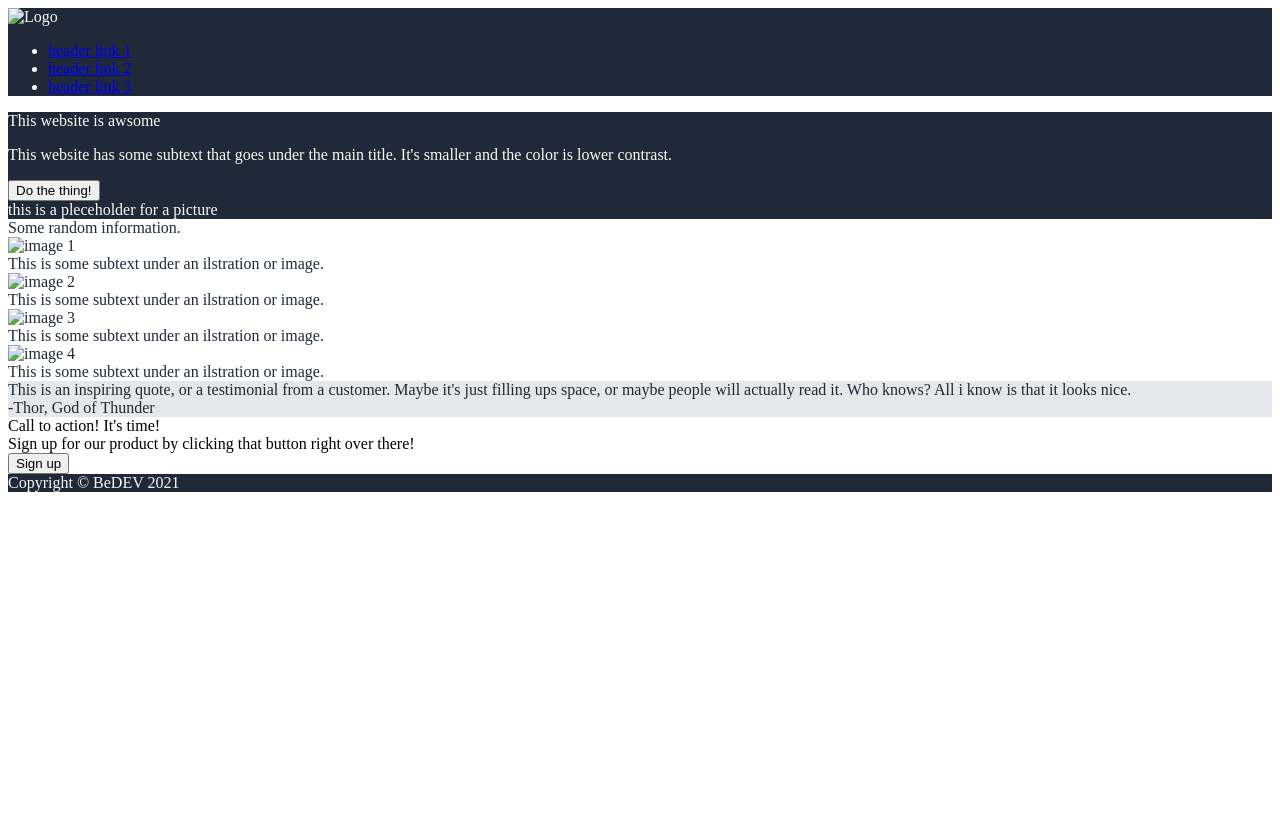
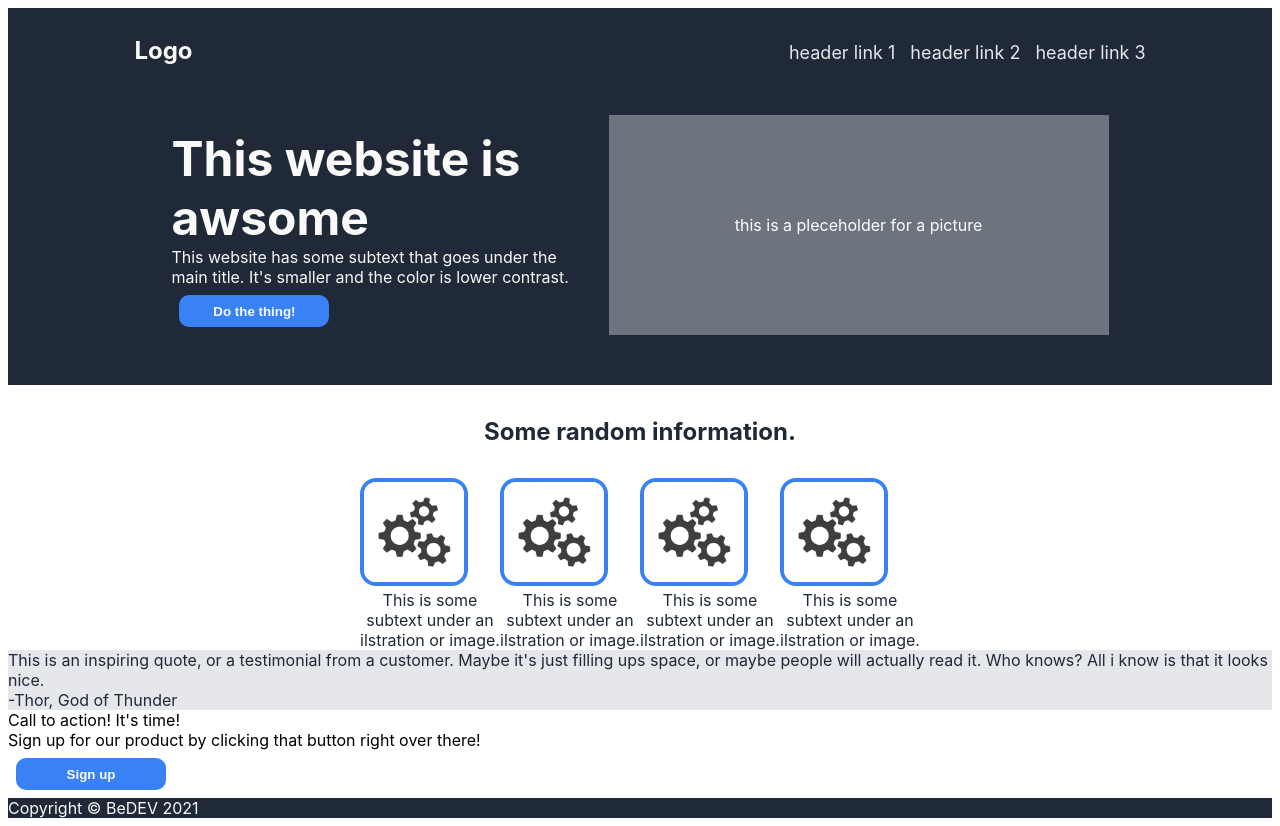
Before and after one commit to beka71/landing-page, a plain HTML site: page index.html in a window 1280 px wide. Before the commit the page ends 800 px from the top, so only its background shows below. Drawn offline with Linux system fonts and the light colour scheme.

Commit message:
Add files via upload

```diff
--- a/index.html
+++ b/index.html
@@ -9,7 +9,7 @@
 </head>
 <body>
   <div class="header">
-        <img src="./logo.png" alt="Logo">
+        <div class="logo">Logo</div>
         <ul class="header-links">
             <li><a href="google.com">header link 1</a></li>
             <li><a href="google.com">header link 2</a></li>
@@ -18,8 +18,8 @@
   </div>
     <div class="below-header">
         <div class="sign-up">
-            <h>This website is awsome</h>
-            <p>This website has some subtext that goes under the main title. It's smaller and the color is lower contrast.</p>
+            <h1>This website is awsome</h1>
+            <div>This website has some subtext that goes under the main title. It's smaller and the color is lower contrast.</div>
             <button>Do the thing!</button>
         </div>
         <div class="pictures">
@@ -28,14 +28,24 @@
     </div>
   <div class="info">
         <div class="title">Some random information.</div>
-        <img src="" alt="image 1">
-        <div class="text">This is some subtext under an ilstration or image.</div>
-        <img src="" alt="image 2">
-        <div class="text">This is some subtext under an ilstration or image.</div>
-        <img src="" alt="image 3">
-        <div class="text">This is some subtext under an ilstration or image.</div>
-        <img src="" alt="image 4">
-        <div class="text">This is some subtext under an ilstration or image.</div>
+        <div class="image-links">
+            <div class="image">
+            <img src="images/cogs.jpg" alt="image 1">
+            <div class="text">This is some subtext under an ilstration or image.</div>
+            </div>
+            <div class="image">
+            <img src="images/cogs.jpg" alt="image 2">
+            <div class="text">This is some subtext under an ilstration or image.</div>
+            </div>
+            <div class="image">
+            <img src="images/cogs.jpg" alt="image 3">
+            <div class="text">This is some subtext under an ilstration or image.</div>
+            </div>
+            <div class="image">
+            <img src="images/cogs.jpg" alt="image 4">
+            <div class="text">This is some subtext under an ilstration or image.</div>
+            </div>
+        </div>
   </div>
   <div class="message">
        <div>This is an inspiring quote, or a testimonial from a customer. Maybe it's just filling ups space, or maybe people will actually read it. Who knows? All i know is that it looks nice.
--- a/style.css
+++ b/style.css
@@ -1,9 +1,88 @@
-.header{background: #1f2937;
-color: #f9faf8;}
-.below-header{background: #1f2937;
-color:#f9faf8}
-.info{color:#1f2937}
-.message{background: #e5e7eb;
-color: #1f2937;}
-.footer{background: #1f2937;
-    color: #f9faf8;}
+body{
+    font-family: -apple-system, BlinkMacSystemFont, 'Segoe UI', Roboto, Oxygen, Ubuntu, Cantarell, 'Open Sans', 'Helvetica Neue', sans-serif;
+}
+.header{
+    background: #1f2937;
+    color: #f9faf8;
+    display:flex;
+    justify-content: space-between;
+    align-items: center;
+    padding: 4px 10%;
+    font-size: 24px;
+    }
+.logo{font-weight: bold;}
+.below-header{
+    background: #1f2937;
+    color:#f9faf8;
+    display:flex;
+    justify-content: space-evenly;
+    align-items: center;
+    padding: 4px 10% 50px 10%;
+    }
+    .sign-up{
+        width: 400px;
+        color:#f9faf8;
+        align-self: flex-start;
+        flex-shrink: 1;
+    }
+        h1{font-size: 48px;
+        font-weight: bolder;
+        margin-bottom: 0;
+        }
+    .pictures{
+        width: 400px;
+        color:white;
+        background: #6d747e;
+        text-align: center;
+        padding: 100px 50px;
+        align-self: flex-end;
+        flex-shrink: 1;
+    }
+    button{
+        background: #3882f6;
+        color:#f9faf8;
+        font-weight: bold;
+        width: 150px;
+        height: 32px;
+        margin: 8px;
+        border: 2px solid #3882f6;
+        border-radius: 10px;}
+.info{
+    color:#1f2937;
+    }
+    .title{font-size: 24px;
+    font-weight: bold;
+    text-align: center;
+    padding: 32px;
+    }
+    .image-links{
+        display: flex;
+        align-items: center;
+        justify-content: center;
+    }
+        .text{width:140px;
+        word-wrap: break-word;
+        text-align: center;}
+        img{width: 100px;
+        height: 100px;
+        border:4px solid #3882f6;
+        border-radius: 16px;}
+
+.message{
+    background: #e5e7eb;
+    color: #1f2937;
+    }
+.footer{
+    background: #1f2937;
+    color: #f9faf8;
+    }
+a {
+    text-decoration: none;
+    color: #e5e7eb;
+    font-size: 18px;
+  }
+ul {
+    list-style-type: none;
+    display: flex;
+    gap: 15px;
+  }
```
Also changed, not shown: images/cogs.jpg (added).
